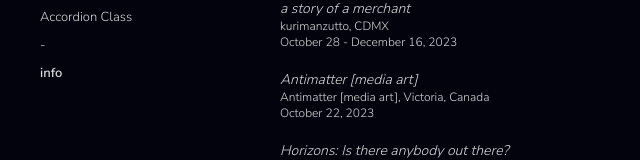
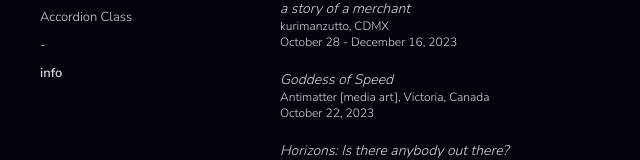
Before and after one commit to JAWeiss89/zuqiangPortfolioReact, a React (Create React App) app: page / in a window 1280 px wide. Shown: the part 312-472 px from the top of the page, without its empty margins (0-640 px from the left). Built offline with nearby package versions, Linux system fonts and the light colour scheme.

Commit message:
Update Home.js

```diff
--- a/src/Home.js
+++ b/src/Home.js
@@ -49,7 +49,7 @@
             <p style={{margin:'0px', fontSize:'12px'}}>October 28 - December 16, 2023</p>
             <p></p>
 
-            <p style={{margin:'0px', fontSize:'14px'}}><a href="https://antimatter.squarespace.com/sunday-oct-22" target="_blank" rel="noreferrer"><em>Antimatter [media art]</em></a></p>
+            <p style={{margin:'0px', fontSize:'14px'}}><a href="https://antimatter.squarespace.com/sunday-oct-22" target="_blank" rel="noreferrer"><em>Goddess of Speed</em></a></p>
             <p style={{margin:'0px', fontSize:'12px'}}>Antimatter [media art], Victoria, Canada</p>
             <p style={{margin:'0px', fontSize:'12px'}}>October 22, 2023</p>
             <p></p>
```
